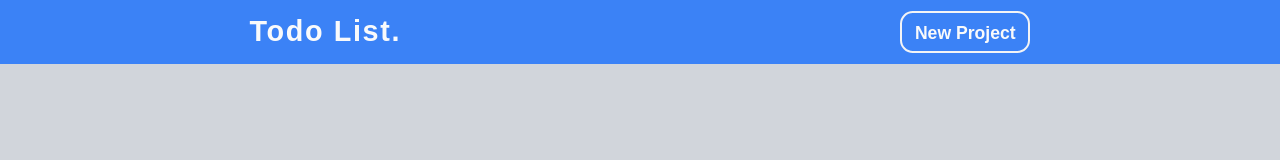
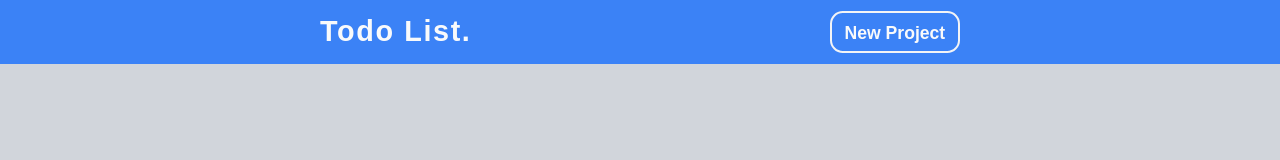
Before and after one commit to ArcaneIRE/odin-todo-list, a website built with webpack: page src/index.html in a window 1280 px wide. Built offline with nearby package versions, Linux system fonts and the light colour scheme; what pubsub-js would draw is missing.

Commit message:
Reduce header max width

```diff
--- a/src/view/Header.css
+++ b/src/view/Header.css
@@ -2,12 +2,19 @@
 
 .header {
     display: flex;
+    justify-content: space-around;
     width: 100%;
-    justify-content: space-around;
-    align-items: center;
     padding: .7rem 0;
     color: var(--grey-lightest);
     background-color: var(--primary-color);
+}
+
+.contentContainer {
+    display: flex;
+    justify-content: space-between;
+    align-items: center;
+    width: 100%;
+    max-width: 40rem;
 }
 
 .title {
--- a/src/view/Header.js
+++ b/src/view/Header.js
@@ -5,8 +5,6 @@ import headerStyles from './Header.css';
 
 export function createHeader() {
     const headerMaker = new Header();
-    headerMaker.addTitle();
-    headerMaker.addNewProjectButton();
 
     return headerMaker.getElement();
 }
@@ -15,23 +13,35 @@ class Header {
     constructor() {
         this.header = document.createElement('header');
         this.header.classList = headerStyles['header'];
+
+        this.addContentContainer();
     }
 
-    addTitle() {
+    addContentContainer() {
+        const container = document.createElement('div');
+        container.classList = headerStyles['contentContainer']
+
+        this.addTitle(container);
+        this.addNewProjectButton(container);
+
+        this.header.appendChild(container);
+    }
+
+    addTitle(container) {
         const title = document.createElement('h1');
         title.classList = headerStyles['title'];
         title.innerText = 'Todo List.';
-        this.header.appendChild(title);
+        container.appendChild(title);
     }
 
-    addNewProjectButton() {
+    addNewProjectButton(container) {
         const addProjectButton = document.createElement('button');
         addProjectButton.classList = headerStyles['new-group-button'];
         addProjectButton.innerText = 'New Project';
         addProjectButton.addEventListener('click', () => {
             PubSub.publish(CREATE_PROJECT);
         })
-        this.header.appendChild(addProjectButton);
+        container.appendChild(addProjectButton);
     }
 
     getElement() {
```
